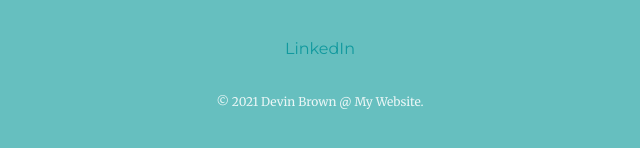
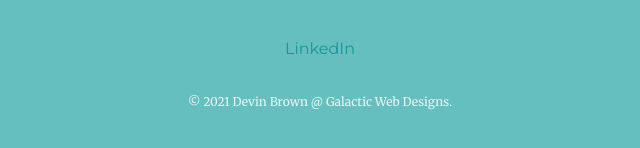
Before and after one commit to devincbrown08/MySite, a plain HTML site: page index.html in a window 1280 px wide. Shown: the part 2470-2618 px from the top of the page, 320-960 px from the left. Drawn offline with Linux system fonts and the light colour scheme.

Commit message:
2020-01-02 Updated company name in the copy write

```diff
--- a/index.html
+++ b/index.html
@@ -57,7 +57,7 @@
         <a class="footer-link" href="https://www.linkedin.com/in/devin-brown-8a67b251">LinkedIn</a>
         <!--<a class="footer-link" href="https://twitter.com/">Twitter</a>
         <a class="footer-link" href="https://www.appbrewery.co/">Website</a>-->
-        <p class="copy-write-text">© 2021 Devin Brown @ My Website.</p>
+        <p class="copy-write-text">© 2021 Devin Brown @ Galactic Web Designs.</p>
     </div>
 
 
```
